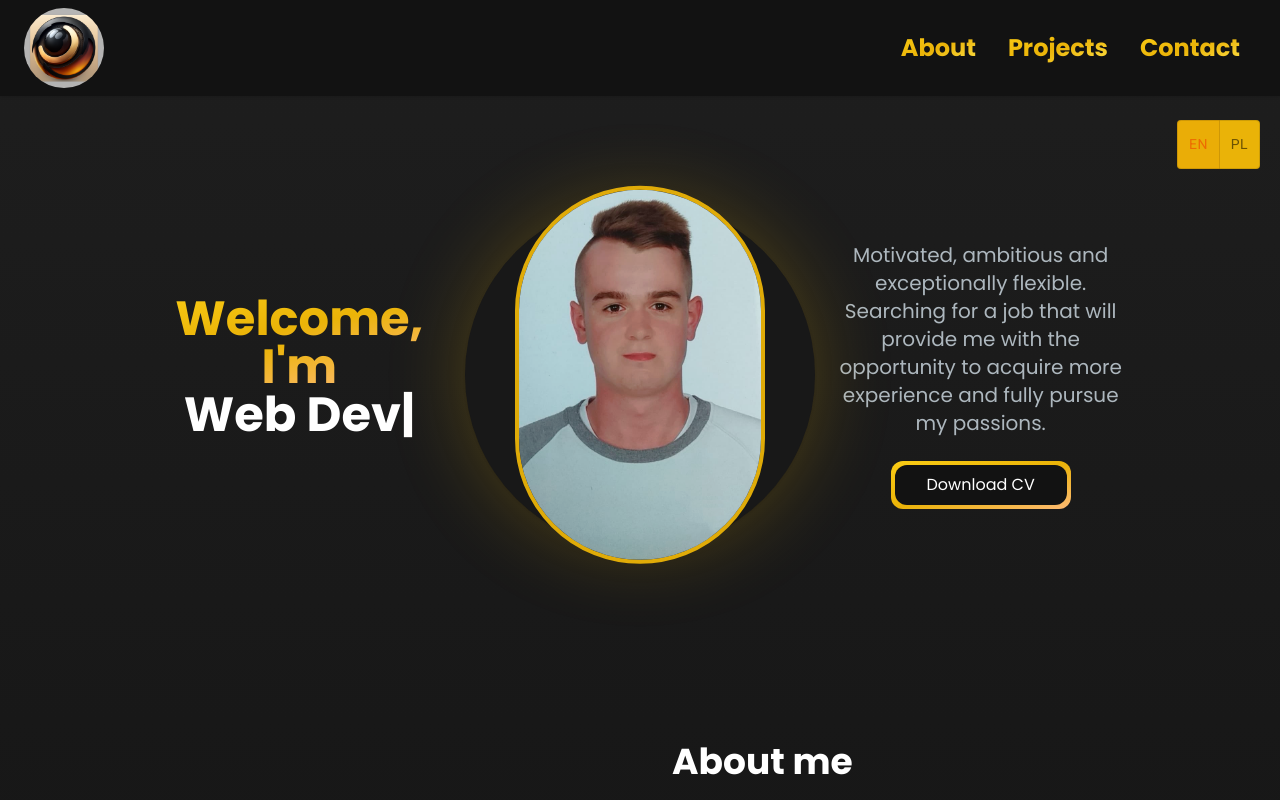
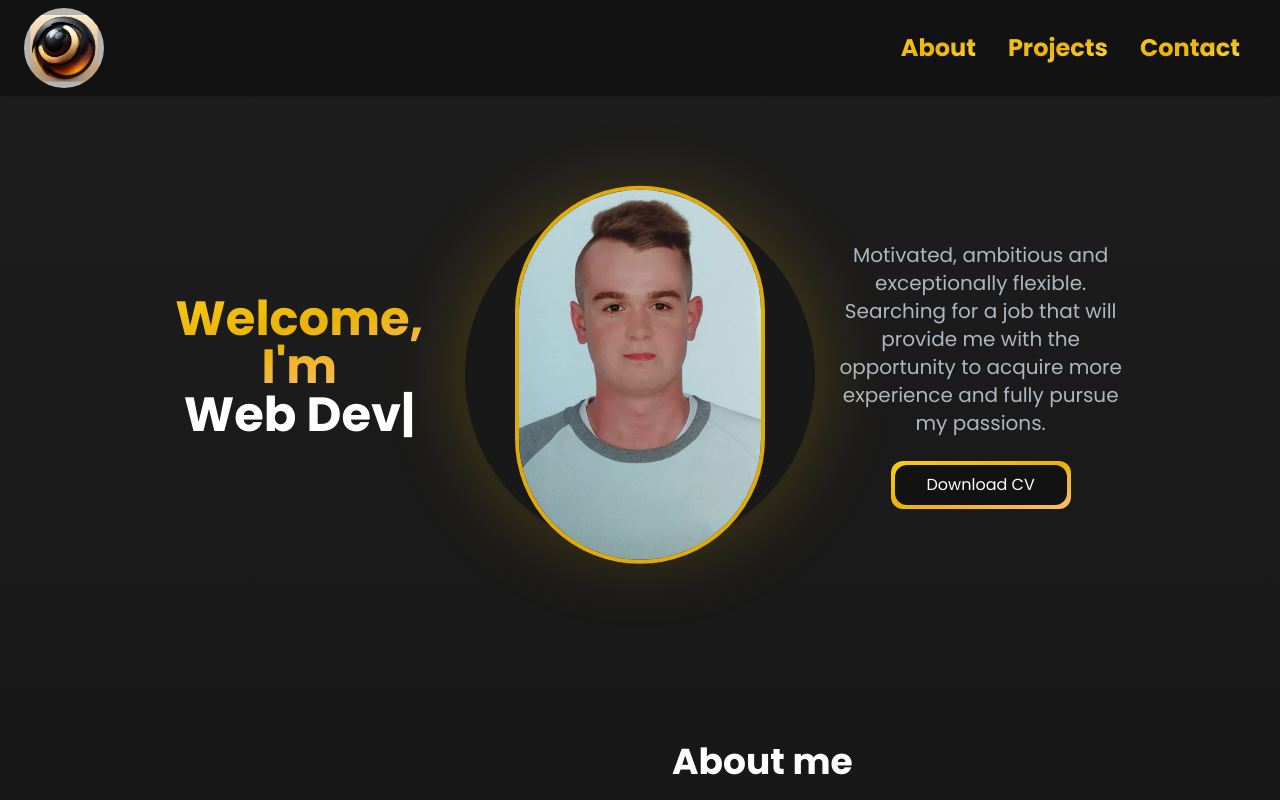
Before and after one commit to ITbartH/PortfolioWebsite-React-NextJS-TailwindCSS, a Next.js app in the folder portfolio-website/: page / in a window 1280 px wide. Shown: the top 800 px of the page. Built offline with nearby package versions, Linux system fonts and the light colour scheme.

Commit message:
Test responsywosci bez przycisku zmiany języka

```diff
--- a/portfolio-website/app/page.js
+++ b/portfolio-website/app/page.js
@@ -43,23 +43,7 @@ export default function Home(props) {
       <Navbar currentLang={lang} setCurrentLang={setCurrentLang}></Navbar>
 
       <div id ="content" className="container mt-24 mx-auto px-14 py-6 transition-opacity duration-300">
-        <div className="fixed right-5 ">
-          <ToggleButtonGroup className="bg-yellow-500"
-            color="warning"
-            value={lang}
-            exclusive
-            onChange={handleLang}
-          >
-            <ToggleButton value="EN" aria-label="English" className="text-gray-900 text-lg">
-              EN
-            </ToggleButton>
 
-            <ToggleButton value="PL" aria-label="Polish" className="text-gray-900 text-lg">
-              PL
-            </ToggleButton>
-
-          </ToggleButtonGroup>
-        </div>
         <HeroSection currentLang={lang} setCurrentLang={setCurrentLang} />
         <section id="about"/>
         <AboutSection currentLang={lang} setCurrentLang={setCurrentLang} />
```
